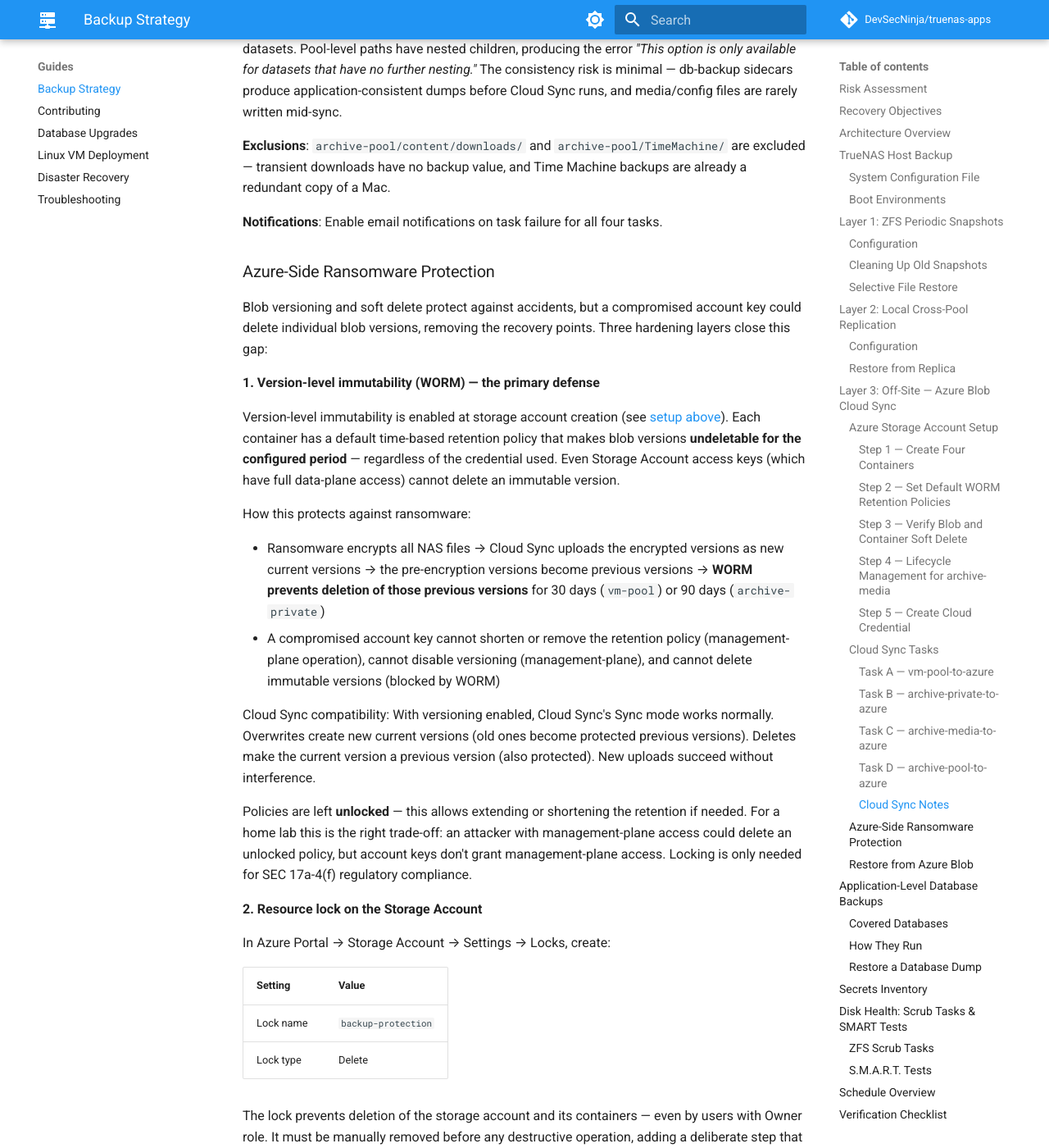
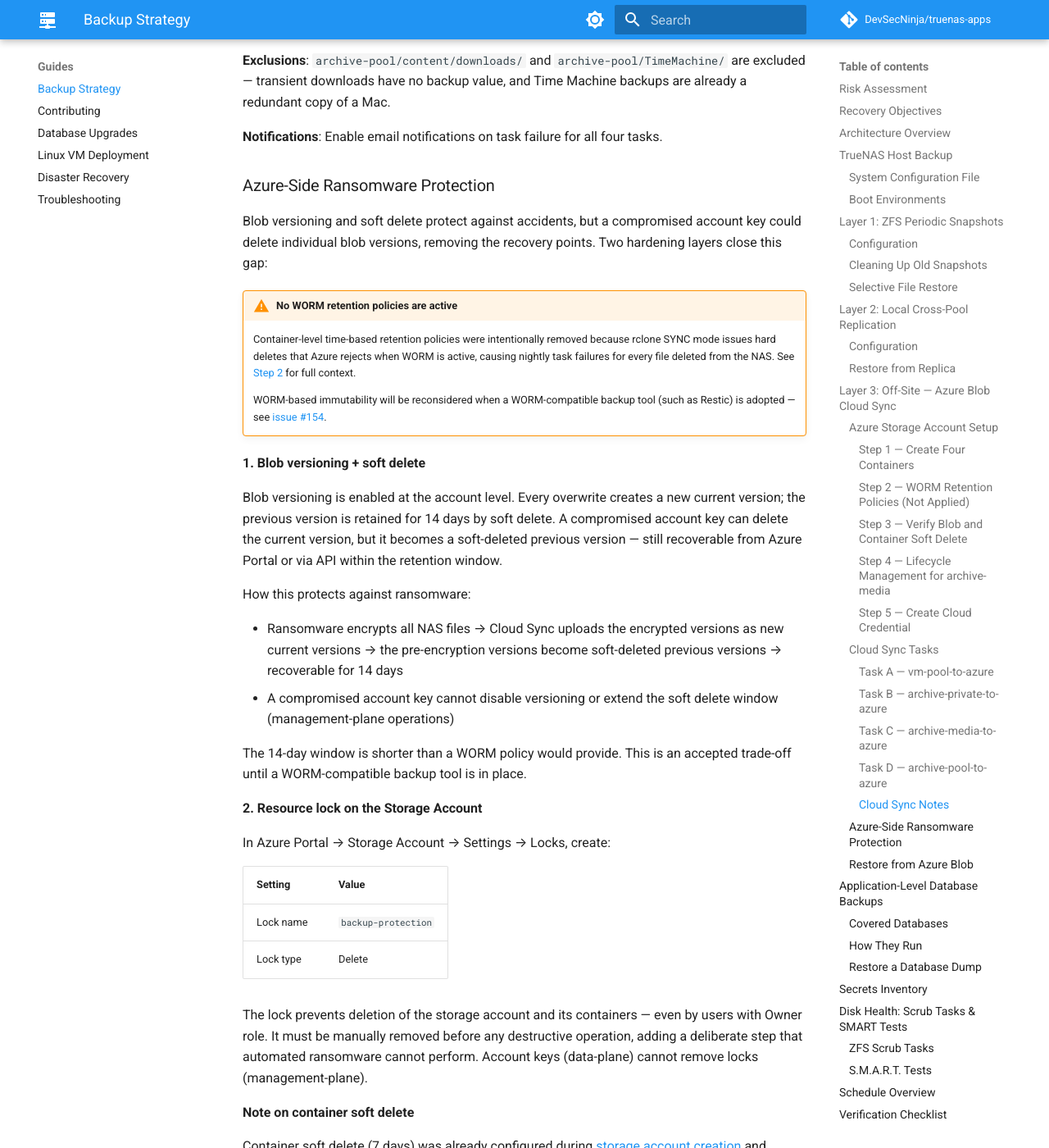
Before and after one commit to DevSecNinja/truenas-apps, an MkDocs documentation site: the page built from docs/BACKUP.md, in a window 1280 px wide and 1400 px high, scrolled down 19362 px. Shown: the whole window at 82% size. Built offline with MkDocs 1.6.1 and Material for MkDocs 9.7.7, drawn with Linux system fonts in a browser that asks for light colours; comment, search, counter and statistics services are not loaded; some of the changed text lies outside the part shown.

Commit message:
docs: update backup documentation to clarify WORM retention policies and dynamic IP risks

```diff
--- a/docs/BACKUP.md
+++ b/docs/BACKUP.md
@@ -262,7 +262,7 @@
 | IP allowlist          | Add the external IP of your home network (shared by both client and TrueNAS behind NAT) |
 | Routing preference    | Microsoft network routing                                                               |
 
-> **Dynamic IP risk**: Home ISPs typically assign dynamic IPs. If your external IP changes, Cloud Sync will fail with 403 errors. Update the firewall allowlist when your IP changes, or switch to "Enable from all networks" if this becomes a maintenance burden (still protected by account key + WORM).
+> **Dynamic IP risk**: Home ISPs typically assign dynamic IPs. If your external IP changes, Cloud Sync will fail with 403 errors. Update the firewall allowlist when your IP changes, or switch to "Enable from all networks" if this becomes a maintenance burden (still protected by account key + blob versioning + soft delete).
 
 **Data Protection tab:**
 
@@ -272,9 +272,9 @@
 | Soft delete for blobs                | Enabled — 14 days                                                 |
 | Soft delete for containers           | Enabled — 7 days                                                  |
 | Soft delete for file shares          | Enabled — 7 days (not used, but harmless)                         |
-| Enable versioning for blobs          | Enabled (required for version-level immutability)                 |
+| Enable versioning for blobs          | Enabled                                                           |
 | Enable blob change feed              | Enabled, keep all logs (audit trail of all create/modify/deletes) |
-| Enable version-level immutability    | **Enabled** (Access control section) — primary ransomware defense |
+| Enable version-level immutability    | **Enabled** (Access control section) — enables WORM capability per container; no container policies are currently active (see [Step 2](#step-2--worm-retention-policies-not-applied)) |
 
 **Encryption tab:**
 
@@ -283,7 +283,7 @@
 | Encryption key management | Microsoft-managed keys                                                 |
 | Infrastructure encryption | Enabled (double encryption at infrastructure layer — defense-in-depth) |
 
-> **Important**: Version-level immutability cannot be disabled once enabled. This is intentional — it prevents a compromised credential from removing the protection. See [Azure-Side Ransomware Protection](#azure-side-ransomware-protection).
+> **Important**: Version-level immutability (the account-level WORM capability) cannot be disabled once enabled. No container-level retention policies are currently configured — see [Step 2](#step-2--worm-retention-policies-not-applied) for the reasoning.
 
 #### Step 1 — Create Four Containers
 
@@ -302,18 +302,17 @@
 - **Encryption scope**: leave empty (uses the account default)
 - **Enable version-level immutability support**: checked (inherited from account, cannot be unchecked)
 
-#### Step 2 — Set Default WORM Retention Policies
+#### Step 2 — WORM Retention Policies (Not Applied)
 
-After creating the containers, configure a **default time-based retention policy** on the containers that need one. For each container: Azure Portal → Storage Account → Containers → select container → **Access policy** → under **Immutable blob storage** → **Add policy** → select **Time-based retention policy**:
+No container-level time-based retention policies are configured on any container.
 
-| Container         | Retention (days) | Policy state | Allow protected append writes | Action                       |
-| ----------------- | ---------------- | ------------ | ----------------------------- | ---------------------------- |
-| `vm-pool`         | **30**           | Unlocked     | Unchecked                     | Add default retention policy |
-| `archive-private` | **90**           | Unlocked     | Unchecked                     | Add default retention policy |
-| `archive-pool`    | —                | —            | —                             | Skip — no policy needed      |
-| `archive-media`   | —                | —            | —                             | Skip — no policy needed      |
+**Why:** rclone (used by TrueNAS Cloud Sync) issues hard delete calls when propagating deletions in SYNC mode. Azure rejects these calls with a 409/412 error when a WORM policy is active — even if the deletion is intentional and the credential is valid. This causes the Cloud Sync task to fail every night for every file deleted from the NAS within the WORM retention window. There is no rclone flag to ignore only WORM-blocked deletes; `--ignore-errors` suppresses all errors, which masks real failures.
 
-During the retention period, blob versions in that container **cannot be deleted by any credential** — not even account keys. Policies are created in an **unlocked** state by default — this is what you want. A locked policy can never be shortened or removed (irreversible). Only lock policies if required for regulatory compliance (SEC 17a-4(f)). The `archive-pool` and `archive-media` containers intentionally have **no** retention policy — their content is either replaceable or already covered elsewhere.
+Policies were added initially (30 days on `vm-pool`, 90 days on `archive-private`) and removed on 2026-04-13 after observing the first run errors.
+
+The account-level version-level immutability capability remains enabled — this is permanent and cannot be undone. If a WORM-compatible backup tool is adopted in the future (e.g. Restic, which uses an append-only model and never issues deletes during a backup run), per-container policies can be re-added at that time.
+
+For now, ransomware protection relies on blob versioning, 14-day soft delete, and the resource lock. See [Azure-Side Ransomware Protection](#azure-side-ransomware-protection).
 
 #### Step 3 — Verify Blob and Container Soft Delete
 
@@ -592,20 +591,28 @@
 
 ### Azure-Side Ransomware Protection
 
-Blob versioning and soft delete protect against accidents, but a compromised account key could delete individual blob versions, removing the recovery points. Three hardening layers close this gap:
+Blob versioning and soft delete protect against accidents, but a compromised account key could delete individual blob versions, removing the recovery points. Two hardening layers close this gap:
 
-**1. Version-level immutability (WORM) — the primary defense**
+<!-- dprint-ignore -->
+!!! warning "No WORM retention policies are active"
+    Container-level time-based retention policies were intentionally removed because
+    rclone SYNC mode issues hard deletes that Azure rejects when WORM is active, causing
+    nightly task failures for every file deleted from the NAS. See
+    [Step 2](#step-2--worm-retention-policies-not-applied) for full context.
 
-Version-level immutability is enabled at storage account creation (see [setup above](#azure-storage-account-setup)). Each container has a default time-based retention policy that makes blob versions **undeletable for the configured period** — regardless of the credential used. Even Storage Account access keys (which have full data-plane access) cannot delete an immutable version.
+    WORM-based immutability will be reconsidered when a WORM-compatible backup tool
+    (such as Restic) is adopted — see [issue #154](https://github.com/DevSecNinja/truenas-apps/issues/154).
+
+**1. Blob versioning + soft delete**
+
+Blob versioning is enabled at the account level. Every overwrite creates a new current version; the previous version is retained for 14 days by soft delete. A compromised account key can delete the current version, but it becomes a soft-deleted previous version — still recoverable from Azure Portal or via API within the retention window.
 
 How this protects against ransomware:
 
-- Ransomware encrypts all NAS files → Cloud Sync uploads the encrypted versions as new current versions → the pre-encryption versions become previous versions → **WORM prevents deletion of those previous versions** for 30 days (`vm-pool`) or 90 days (`archive-private`)
-- A compromised account key cannot shorten or remove the retention policy (management-plane operation), cannot disable versioning (management-plane), and cannot delete immutable versions (blocked by WORM)
+- Ransomware encrypts all NAS files → Cloud Sync uploads the encrypted versions as new current versions → the pre-encryption versions become soft-deleted previous versions → recoverable for 14 days
+- A compromised account key cannot disable versioning or extend the soft delete window (management-plane operations)
 
-Cloud Sync compatibility: With versioning enabled, Cloud Sync's Sync mode works normally. Overwrites create new current versions (old ones become protected previous versions). Deletes make the current version a previous version (also protected). New uploads succeed without interference.
-
-Policies are left **unlocked** — this allows extending or shortening the retention if needed. For a home lab this is the right trade-off: an attacker with management-plane access could delete an unlocked policy, but account keys don't grant management-plane access. Locking is only needed for SEC 17a-4(f) regulatory compliance.
+The 14-day window is shorter than a WORM policy would provide. This is an accepted trade-off until a WORM-compatible backup tool is in place.
 
 **2. Resource lock on the Storage Account**
 
@@ -618,7 +625,7 @@
 
 The lock prevents deletion of the storage account and its containers — even by users with Owner role. It must be manually removed before any destructive operation, adding a deliberate step that automated ransomware cannot perform. Account keys (data-plane) cannot remove locks (management-plane).
 
-**3. Container soft delete**
+**Note on container soft delete**
 
 Container soft delete (7 days) was already configured during [storage account creation](#azure-storage-account-setup) and verified in [Step 3](#step-3--verify-blob-and-container-soft-delete). This recovers an entire container if it is deleted — separate from blob-level soft delete.
 
```
